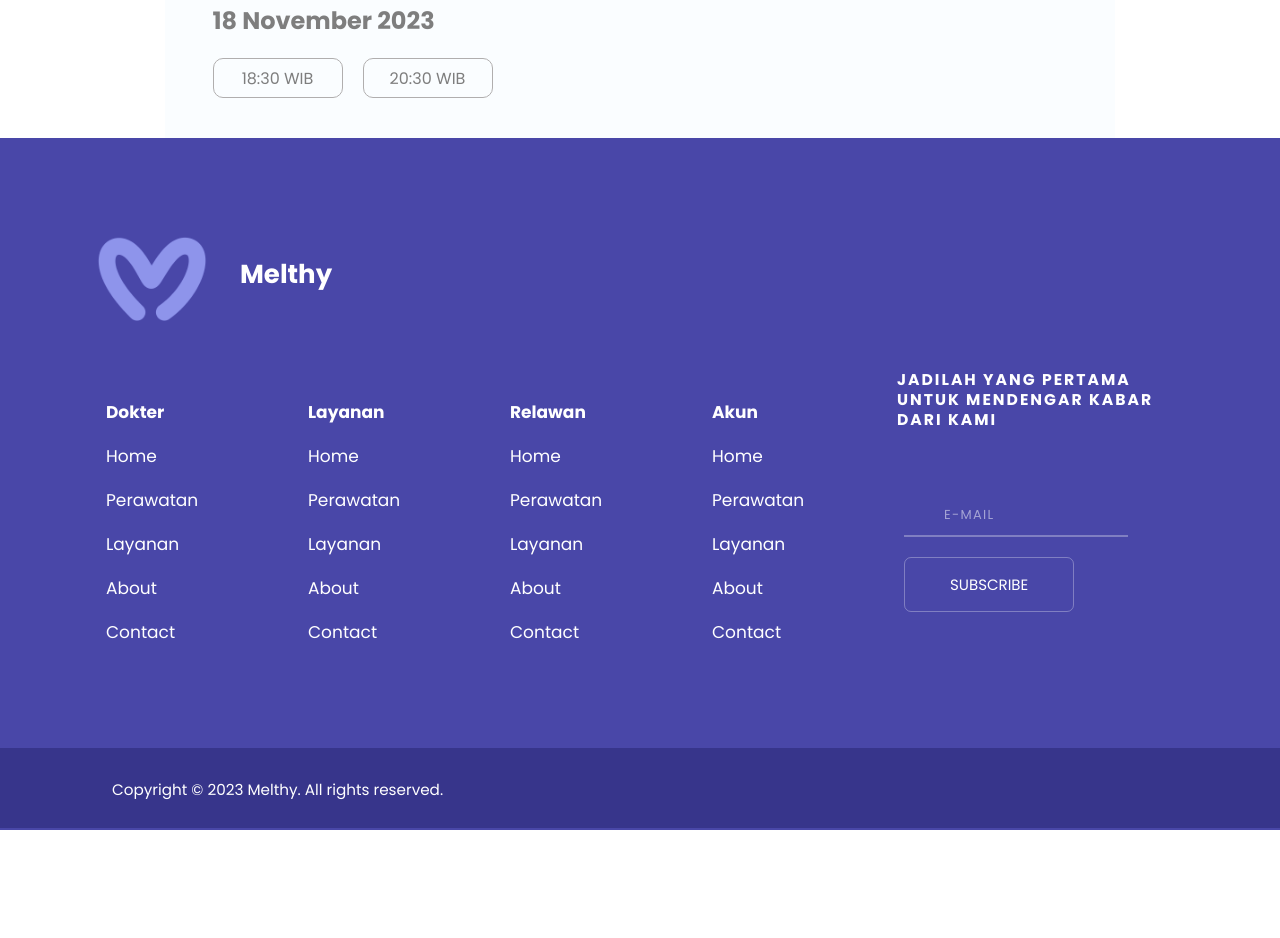
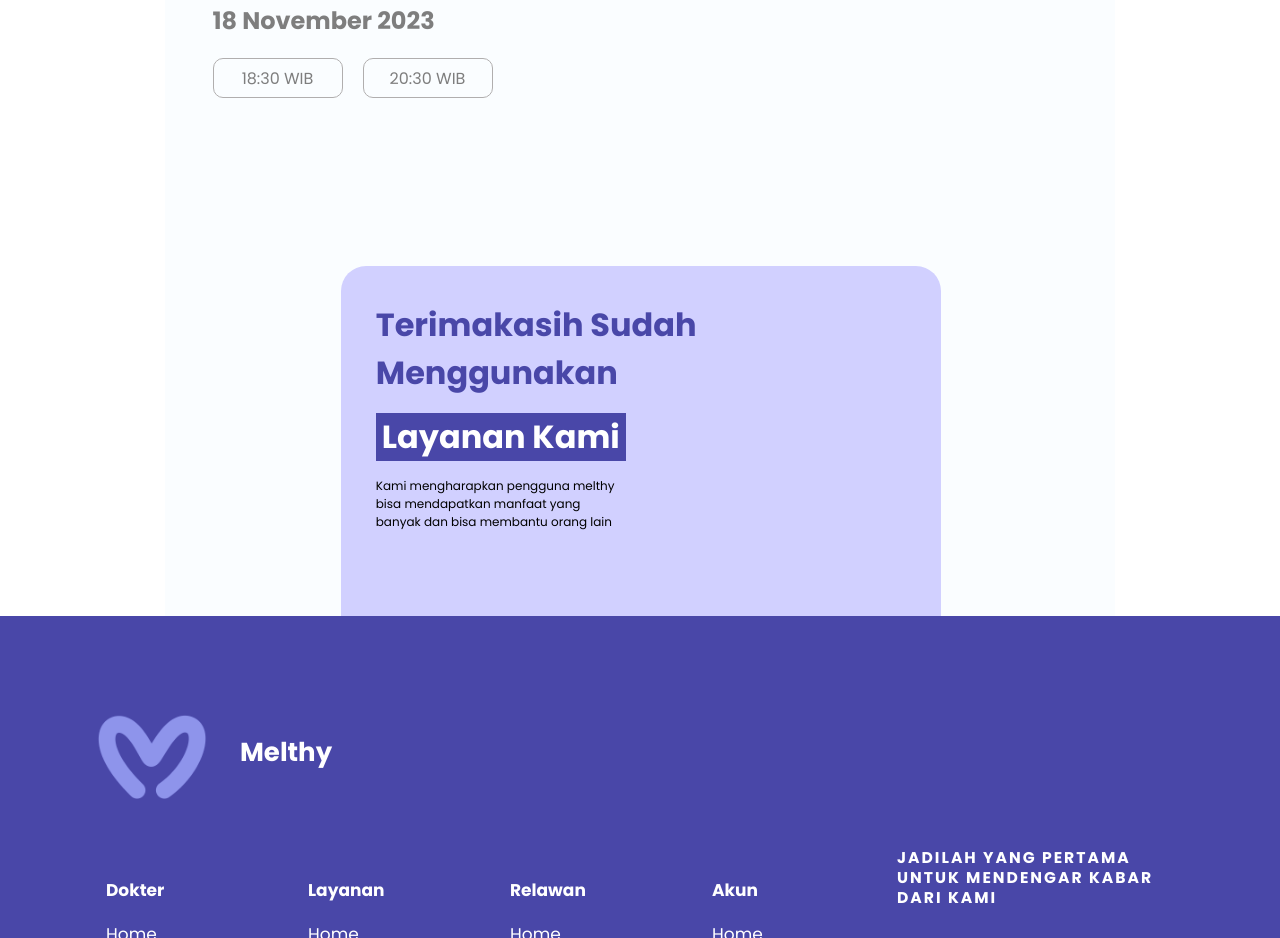
Before and after one commit to mshevaatallah/melthy-triomacan, a plain HTML site: page main_app/doctor-details.html in a window 1280 px wide. Shown: the part 1666-2604 px from the top of the page. Before the commit the page ends 2496 px from the top, so only its background shows below. Drawn offline with nearby package versions, Linux system fonts and the light colour scheme.

Commit message:
add doctor recipe

```diff
--- a/main_app/doctor-details.html
+++ b/main_app/doctor-details.html
@@ -602,6 +602,30 @@
               </div>
             </div>
           </div>
+          <div class="terimakasih" style="padding-top: 6rem">
+            <div class="left-title" style="height: 350px">
+              <div class="first-title">
+                <h1>
+                  Terimakasih Sudah <br />
+                  Menggunakan
+                </h1>
+              </div>
+              <div class="second-title"><h1>Layanan Kami</h1></div>
+              <div class="third-title">
+                <p>
+                  Kami mengharapkan pengguna melthy bisa mendapatkan manfaat
+                  yang banyak dan bisa membantu orang lain
+                </p>
+              </div>
+            </div>
+            <!-- <div class="right-title">
+              <img
+                class="img-dokter"
+                src="/assets/images/footer/grup band 1.png"
+                alt=""
+              />
+            </div> -->
+          </div>
         </div>
       </div>
     </div>
```
Also changed, not shown: main_app/chat-doctor.html (+11 -1 lines).
